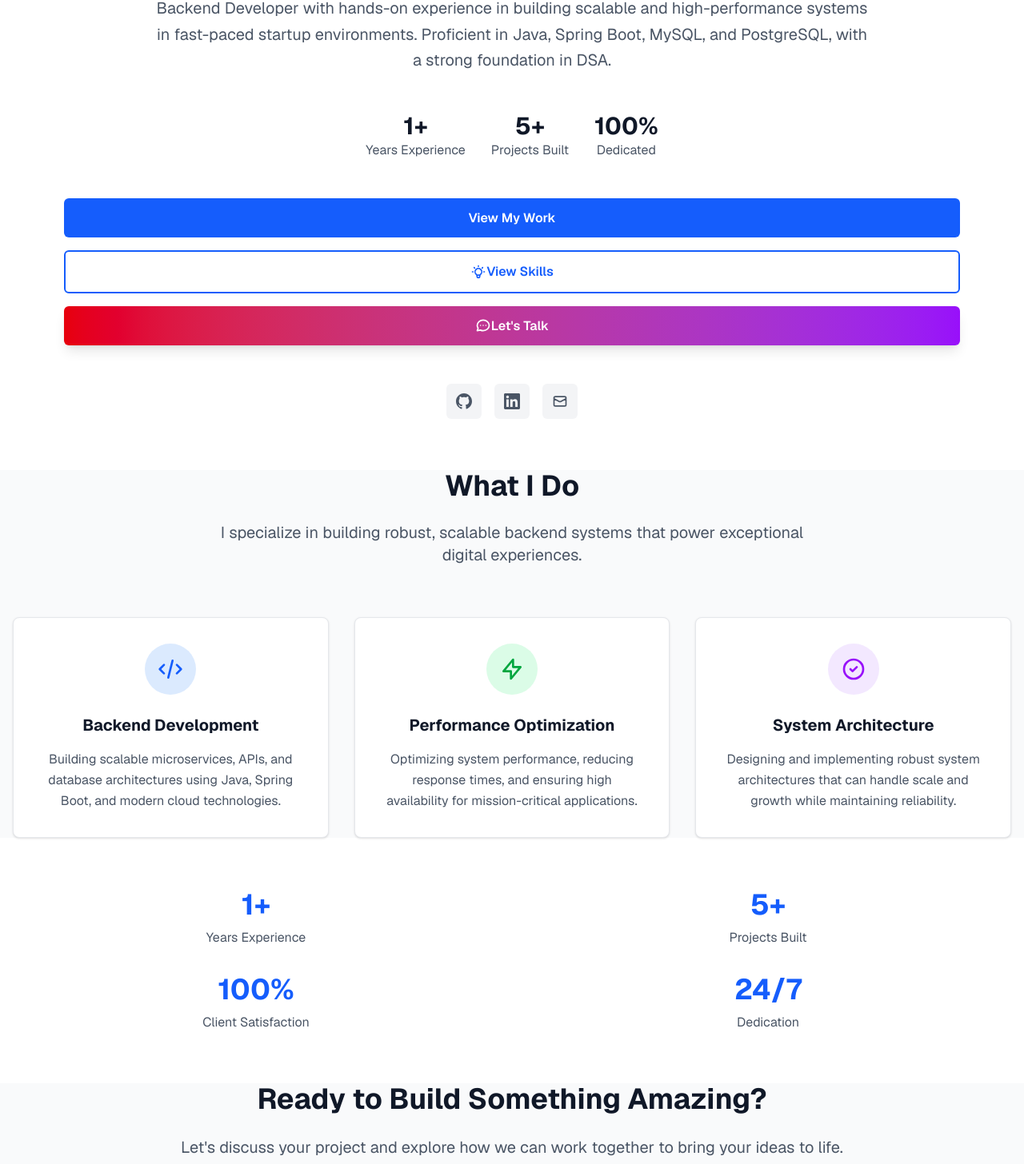
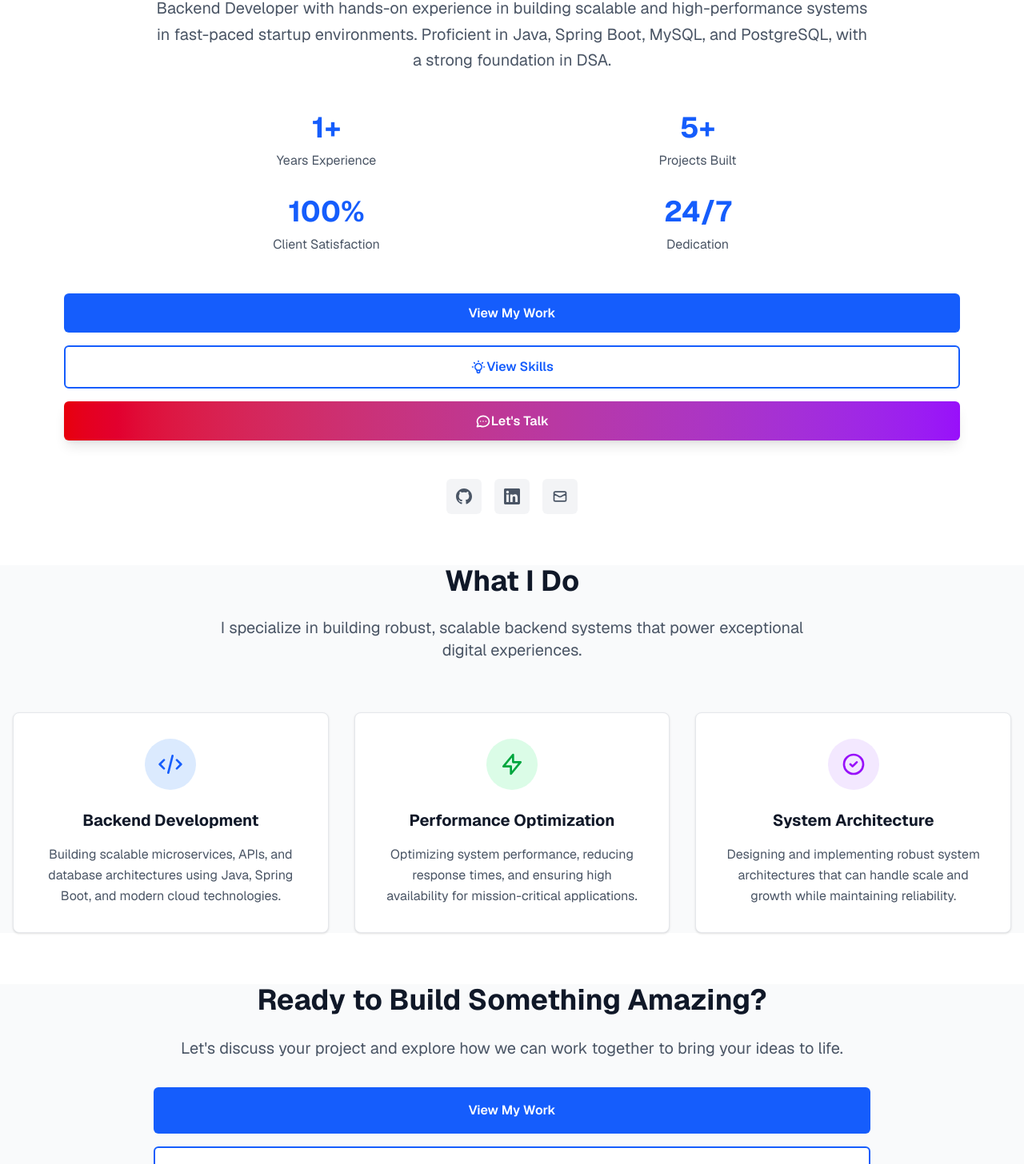
Before and after one commit to yashcarpenter/portfolio, a Next.js app: page / in a window 1280 px wide. Shown: the part 313-1769 px from the top of the page at 80% size. Built offline with nearby package versions, Linux system fonts and the light colour scheme.

Commit message:
Move stats section from main page to Hero component
- Replace simple stats in Hero with enhanced 4-column grid layout
- Remove duplicate stats section from main page
- Improve visual hierarchy and user experience
- Stats now appear prominently on the hero section

```diff
--- a/src/app/components/Hero.tsx
+++ b/src/app/components/Hero.tsx
@@ -37,18 +37,22 @@
 
           {/* Stats Section */}
           <div className="mb-12">
-            <div className="flex flex-wrap justify-center gap-8 sm:gap-12">
-              <div className="text-center">
-                <div className="text-2xl sm:text-3xl font-bold text-gray-900 mb-1">1+</div>
-                <div className="text-sm sm:text-base text-gray-600">Years Experience</div>
+            <div className="grid grid-cols-2 md:grid-cols-4 gap-8 text-center max-w-4xl mx-auto">
+              <div>
+                <div className="text-4xl font-bold text-blue-600 mb-2">1+</div>
+                <div className="text-gray-600">Years Experience</div>
               </div>
-              <div className="text-center">
-                <div className="text-2xl sm:text-3xl font-bold text-gray-900 mb-1">5+</div>
-                <div className="text-sm sm:text-base text-gray-600">Projects Built</div>
+              <div>
+                <div className="text-4xl font-bold text-blue-600 mb-2">5+</div>
+                <div className="text-gray-600">Projects Built</div>
               </div>
-              <div className="text-center">
-                <div className="text-2xl sm:text-3xl font-bold text-gray-900 mb-1">100%</div>
-                <div className="text-sm sm:text-base text-gray-600">Dedicated</div>
+              <div>
+                <div className="text-4xl font-bold text-blue-600 mb-2">100%</div>
+                <div className="text-gray-600">Client Satisfaction</div>
+              </div>
+              <div>
+                <div className="text-4xl font-bold text-blue-600 mb-2">24/7</div>
+                <div className="text-gray-600">Dedication</div>
               </div>
             </div>
           </div>
--- a/src/app/page.tsx
+++ b/src/app/page.tsx
@@ -63,29 +63,6 @@
           </div>
         </section>
 
-        {/* Quick Stats */}
-        <section className="py-16 px-4 sm:px-6 lg:px-8 bg-white mt-16">
-          <div className="max-w-7xl mx-auto">
-            <div className="grid grid-cols-2 md:grid-cols-4 gap-8 text-center">
-              <div>
-                <div className="text-4xl font-bold text-blue-600 mb-2">1+</div>
-                <div className="text-gray-600">Years Experience</div>
-              </div>
-              <div>
-                <div className="text-4xl font-bold text-blue-600 mb-2">5+</div>
-                <div className="text-gray-600">Projects Built</div>
-              </div>
-              <div>
-                <div className="text-4xl font-bold text-blue-600 mb-2">100%</div>
-                <div className="text-gray-600">Client Satisfaction</div>
-              </div>
-              <div>
-                <div className="text-4xl font-bold text-blue-600 mb-2">24/7</div>
-                <div className="text-gray-600">Dedication</div>
-              </div>
-            </div>
-          </div>
-        </section>
 
         {/* Call to Action */}
         <section className="py-24 px-4 sm:px-6 lg:px-8 bg-gray-50 mt-16">
```
